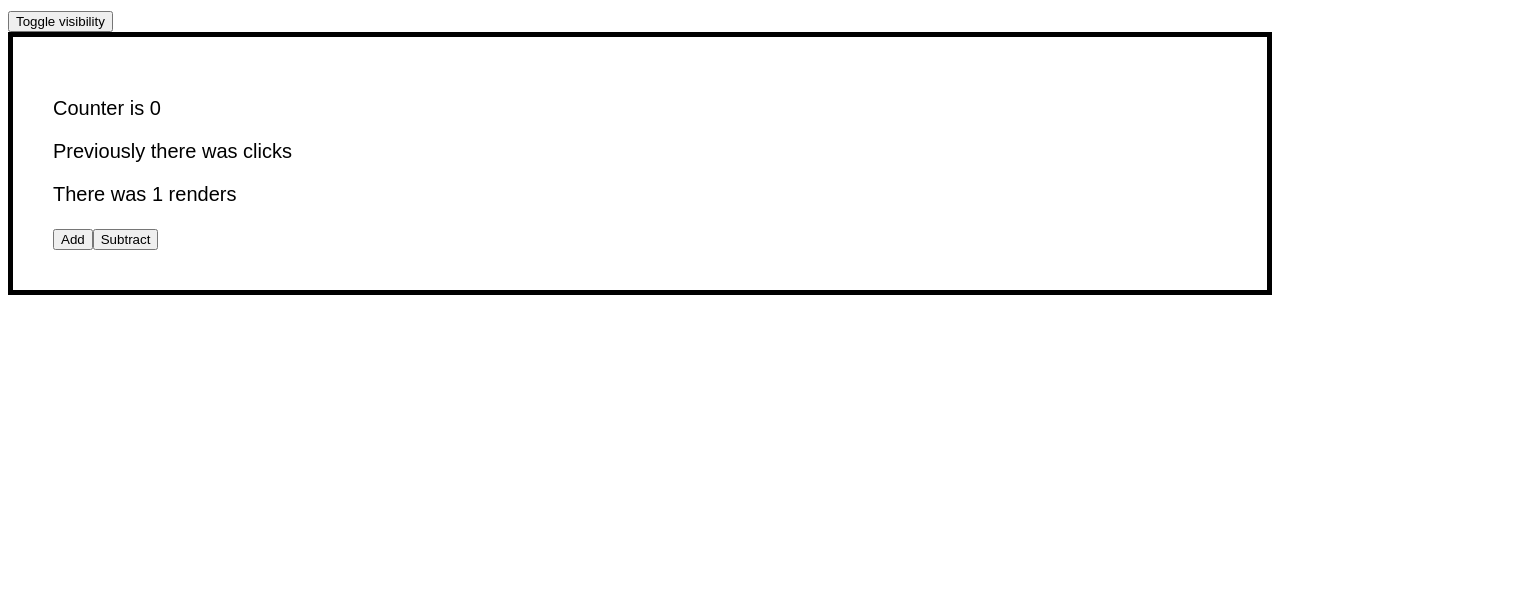
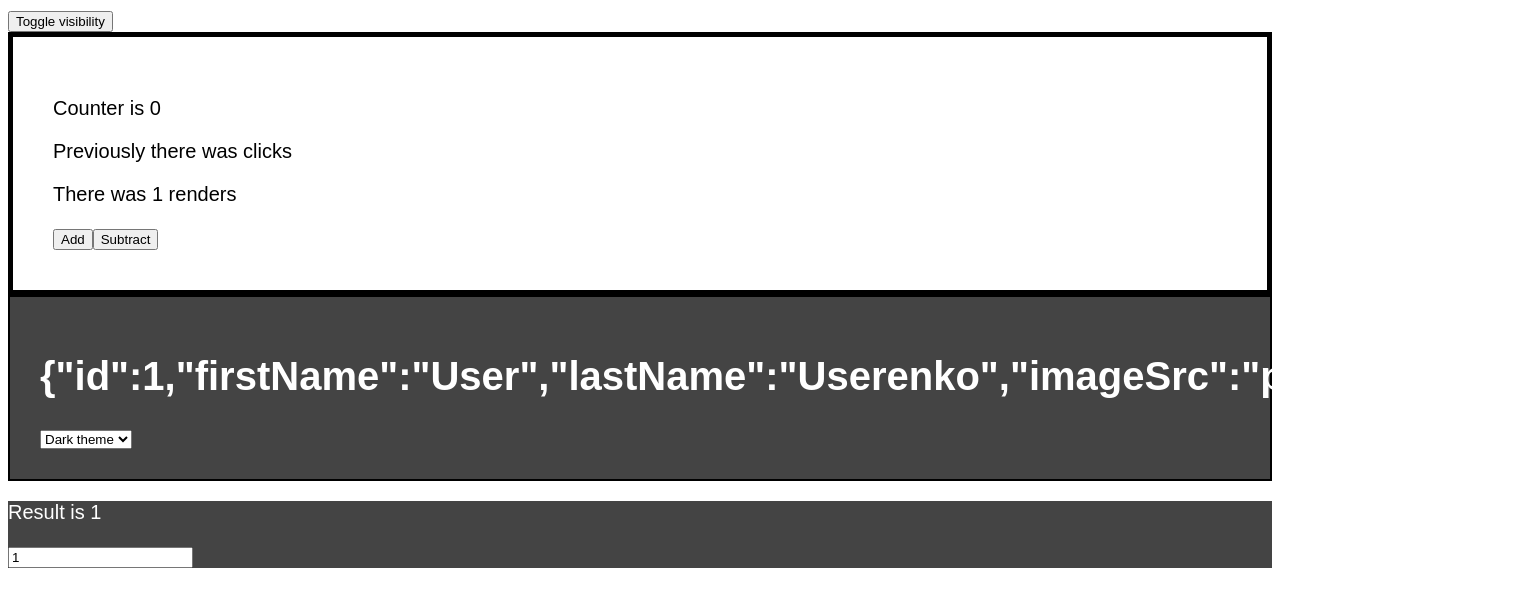
Before and after one commit to Makskuh/fe-2023-1-react-app, a React (Create React App) app: page / in a window 1280 px wide. Shown: the top 606 px of the page, 1521 px wide, since content can reach past the window. Built offline with nearby package versions, Linux system fonts and the light colour scheme.

Commit message:
Add useMemo example

```diff
--- a/src/App.js
+++ b/src/App.js
@@ -5,6 +5,7 @@ import StopWatch from 'components/StopWatch';
 import { UserContext, ThemeContext } from 'contexts';
 import Sidebar from 'components/Sidebar';
 import PostsLoader from 'components/PostsLoader';
+import MemoExample from 'components/MemoExample';
 
 function App() {
   const [user, setUser] = useState({
@@ -28,8 +29,10 @@ function App() {
         </div>
         {isVisible && <Counter />}
         {/* <StopWatch />
+
+        <PostsLoader /> */}
         <Sidebar />
-        <PostsLoader /> */}
+        <MemoExample />
       </ThemeContext.Provider>
     </UserContext.Provider>
   );
--- /dev/null
+++ b/src/components/MemoExample/MemoExample.module.scss
@@ -0,0 +1,9 @@
+@import '../../common/styles/templates';
+
+.darkTheme {
+  @extend %darkTheme;
+}
+
+.lightTheme {
+  @extend %lightTheme;
+}
--- /dev/null
+++ b/src/components/MemoExample/index.jsx
@@ -0,0 +1,51 @@
+import React, { useContext, useEffect, useMemo, useState } from 'react';
+import classNames from 'classnames';
+import { ThemeContext } from 'contexts';
+import styles from './MemoExample.module.scss';
+import CONSTANTS from 'constants.js';
+
+const { THEMES } = CONSTANTS;
+
+function computeValue(number) {
+  let i = 0;
+
+  for (let j = 0; j < 2_000_000_000; j++) {
+    i++;
+  }
+
+  return number ** 2;
+}
+
+function MemoExample(props) {
+  const [number, setNumber] = useState(1);
+  const [theme] = useContext(ThemeContext);
+
+  const result = useMemo(function memoCallback() {
+    return computeValue(number);
+  }, [number]);
+
+  // const result = computeValue(number);
+  const handleChange = (e) => {
+    const {
+      target: { value },
+    } = e;
+
+    // console.log(typeof value);
+
+    setNumber(+value);
+  };
+
+  const classes = classNames({
+    [styles.darkTheme]: theme === THEMES.DARK,
+    [styles.lightTheme]: theme === THEMES.LIGHT,
+  });
+
+  return (
+    <div className={classes}>
+      <p>Result is {result}</p>
+      <input type='number' value={number} onChange={handleChange} />
+    </div>
+  );
+}
+
+export default MemoExample;
```
